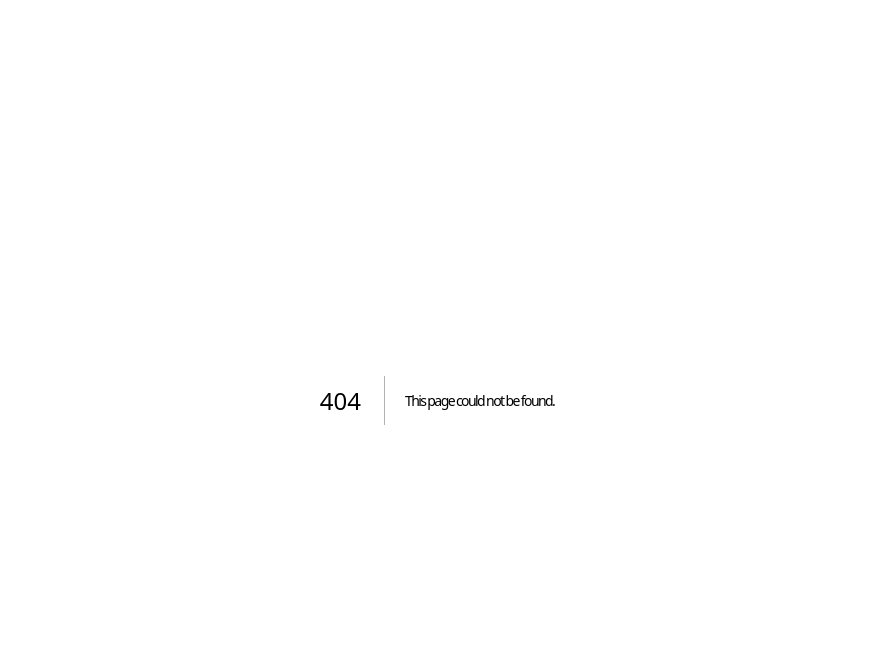
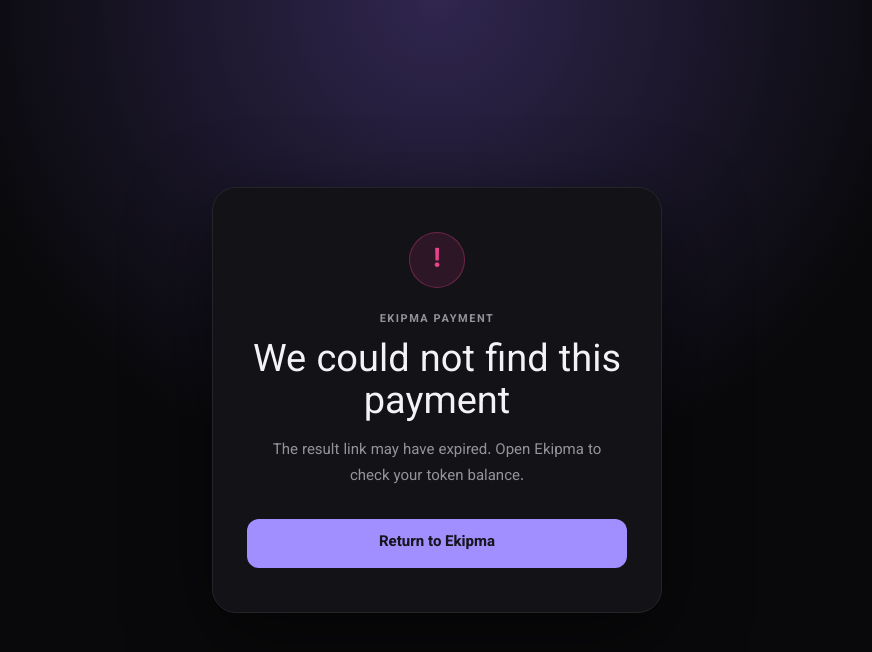
Before and after one commit to ekipma/web, a Next.js app: page /payment/result in a window 1280 px wide. Before the commit this address had no page. Shown: the top 652 px of the page, without its empty margins (203-1075 px from the left). Built offline with nearby package versions, Linux system fonts and the light colour scheme.

Commit message:
Payment web redirect succession page

```diff
--- a/app/globals.css
+++ b/app/globals.css
@@ -84,6 +84,45 @@
 summary {
   -webkit-tap-highlight-color: transparent;
 }
+
+.payment-result {
+  align-items: center;
+  background: radial-gradient(circle at 50% 0%, #30264f 0%, var(--background) 48%);
+  display: flex;
+  justify-content: center;
+  min-height: 100vh;
+  padding: 24px;
+}
+.payment-result-card {
+  background: #121217;
+  border: 1px solid var(--line);
+  border-radius: 24px;
+  box-shadow: 0 24px 80px #0008;
+  max-width: 450px;
+  padding: 44px 34px;
+  text-align: center;
+}
+.payment-mark {
+  align-items: center;
+  background: #a18fff20;
+  border: 1px solid #a18fff55;
+  border-radius: 50%;
+  color: var(--lavender);
+  display: inline-flex;
+  font-size: 28px;
+  font-weight: 700;
+  height: 56px;
+  justify-content: center;
+  width: 56px;
+}
+.payment-result[data-tone="success"] .payment-mark { background: #2ebf9120; border-color: #2ebf9155; color: var(--plan); }
+.payment-result[data-tone="failure"] .payment-mark { background: #e9438c20; border-color: #e9438c55; color: var(--pay); }
+.payment-result-label { color: var(--muted); font-size: 11px; font-weight: 700; letter-spacing: 1.5px; margin-top: 24px; }
+.payment-result h1 { font-size: clamp(28px, 5vw, 38px); line-height: 1.1; margin-top: 12px; }
+.payment-result-card > p:not(.payment-result-label) { color: var(--muted); line-height: 1.7; margin: 14px auto 0; max-width: 330px; }
+.payment-result-actions { align-items: center; display: flex; flex-direction: column; gap: 16px; margin-top: 30px; }
+.payment-result-button { background: var(--lavender); border-radius: 12px; color: #17151f; font-weight: 750; padding: 13px 20px; width: 100%; }
+.payment-result-retry { color: var(--muted); font-size: 14px; text-decoration: underline; text-underline-offset: 4px; }
 button:disabled {
   cursor: default;
 }
--- /dev/null
+++ b/app/payment/result/page.tsx
@@ -0,0 +1,56 @@
+import type { Metadata } from "next";
+import Link from "next/link";
+
+export const dynamic = "force-dynamic";
+export const metadata: Metadata = {
+  title: "Payment result | Ekipma",
+  robots: { index: false, follow: false },
+  referrer: "no-referrer",
+};
+
+type PurchaseResult = { quantity: string; status: string };
+
+async function readResult(purchase: string, receipt: string): Promise<PurchaseResult | null> {
+  const apiBase = process.env.EKIPMA_API_URL;
+  if (!apiBase || !purchase || !receipt) return null;
+  const url = new URL(`/payments/token-purchases/${encodeURIComponent(purchase)}/result`, apiBase);
+  url.searchParams.set("receipt", receipt);
+  const response = await fetch(url, { cache: "no-store" }).catch(() => null);
+  if (!response?.ok) return null;
+  return response.json().catch(() => null);
+}
+
+function presentation(result: PurchaseResult | null) {
+  if (result?.status === "paid") {
+    return { tone: "success", title: "Payment completed", body: `${result.quantity} token${result.quantity === "1" ? "" : "s"} added to your Ekipma balance.` };
+  }
+  if (result?.status === "failed" || result?.status === "amount_mismatch") {
+    return { tone: "failure", title: "Payment was not completed", body: "No tokens were added. You can return to Ekipma and try again." };
+  }
+  if (result?.status === "pending" || result?.status === "created") {
+    return { tone: "pending", title: "Checking your payment", body: "We are confirming the payment with Zibal. This page will refresh shortly." };
+  }
+  return { tone: "failure", title: "We could not find this payment", body: "The result link may have expired. Open Ekipma to check your token balance." };
+}
+
+export default async function PaymentResult({ searchParams }: { searchParams: Promise<{ purchase?: string; receipt?: string }> }) {
+  const { purchase = "", receipt = "" } = await searchParams;
+  const result = await readResult(purchase, receipt);
+  const view = presentation(result);
+  const refresh = view.tone === "pending";
+  return (
+    <main className="payment-result" data-tone={view.tone}>
+      {refresh && <meta httpEquiv="refresh" content="4" />}
+      <section className="payment-result-card" aria-live="polite">
+        <span className="payment-mark" aria-hidden="true">{view.tone === "success" ? "✓" : view.tone === "pending" ? "…" : "!"}</span>
+        <p className="payment-result-label">EKIPMA PAYMENT</p>
+        <h1>{view.title}</h1>
+        <p>{view.body}</p>
+        <div className="payment-result-actions">
+          <Link href="/fa" className="payment-result-button">Return to Ekipma</Link>
+          {refresh && <Link href={`/payment/result?purchase=${encodeURIComponent(purchase)}&receipt=${encodeURIComponent(receipt)}`} className="payment-result-retry">Refresh now</Link>}
+        </div>
+      </section>
+    </main>
+  );
+}
```
